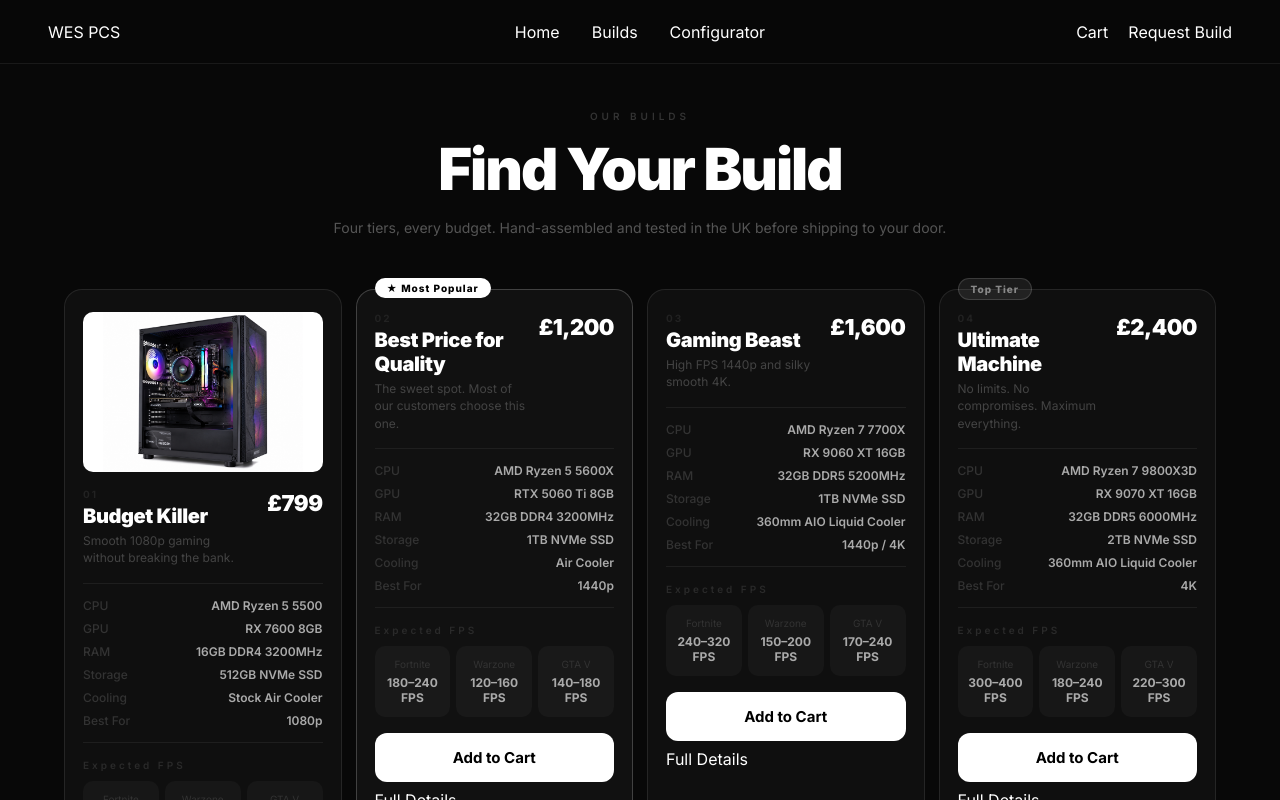
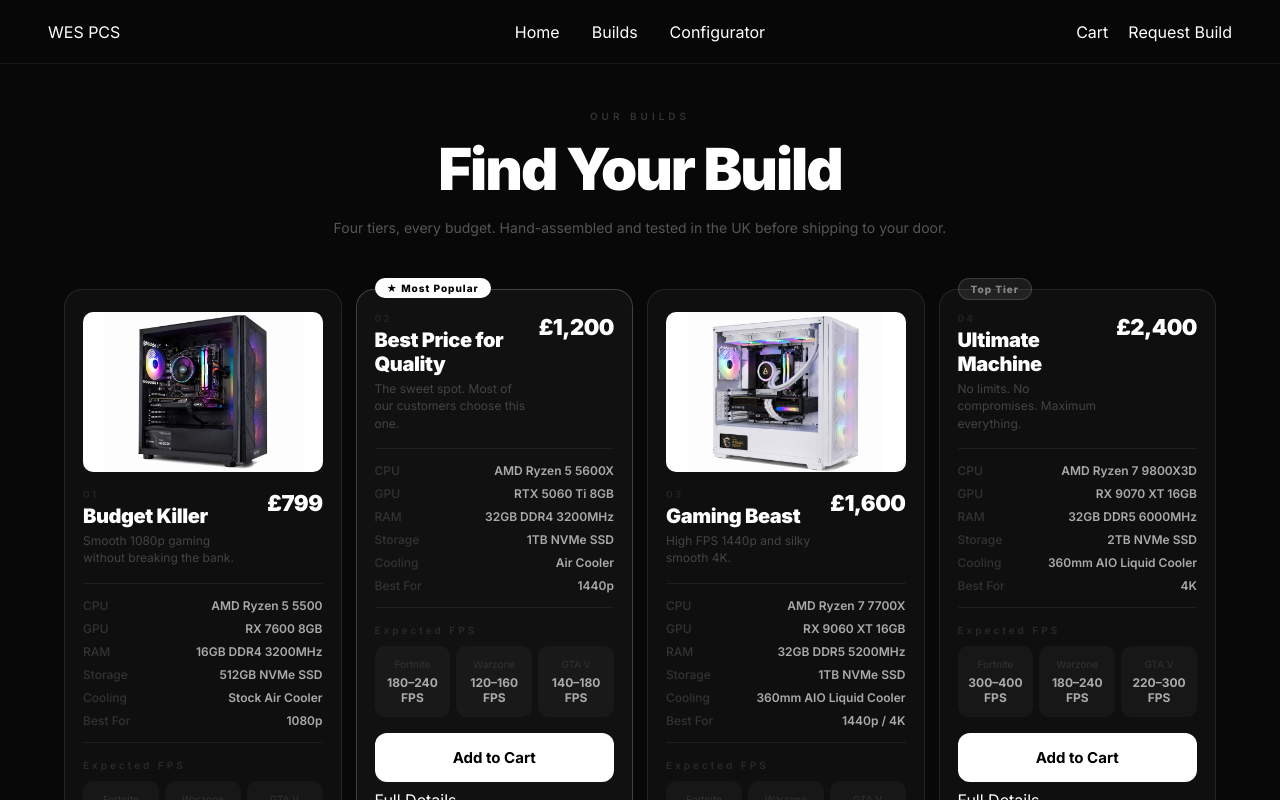
Before and after one commit to SoftHACKER2/wes-pc, a Next.js app: page /builds in a window 1280 px wide. Shown: the top 800 px of the page. Built offline with nearby package versions, Linux system fonts and the light colour scheme.

Commit message:
Add Gaming Beast image

```diff
--- a/app/data/builds.ts
+++ b/app/data/builds.ts
@@ -45,7 +45,7 @@ export const builds = [
   },
   {
     id: "high",
-    image: null,
+    image: "/gaming-beast.png",
     name: "Gaming Beast",
     tagline: "High FPS 1440p and silky smooth 4K.",
     price: "£1,600",
```
Also changed, not shown: public/gaming-beast.png (renamed from public/ChatGPT Image Jul 3, 2026, 10_06_52 AM.png).
